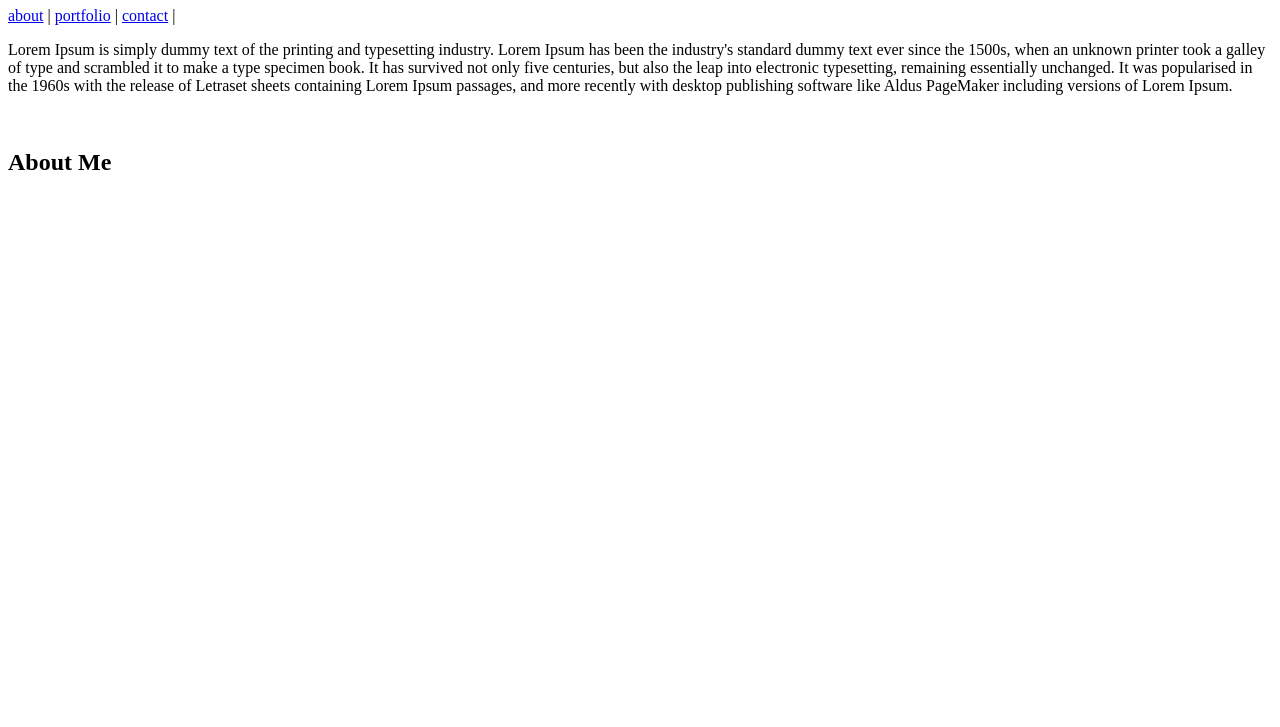
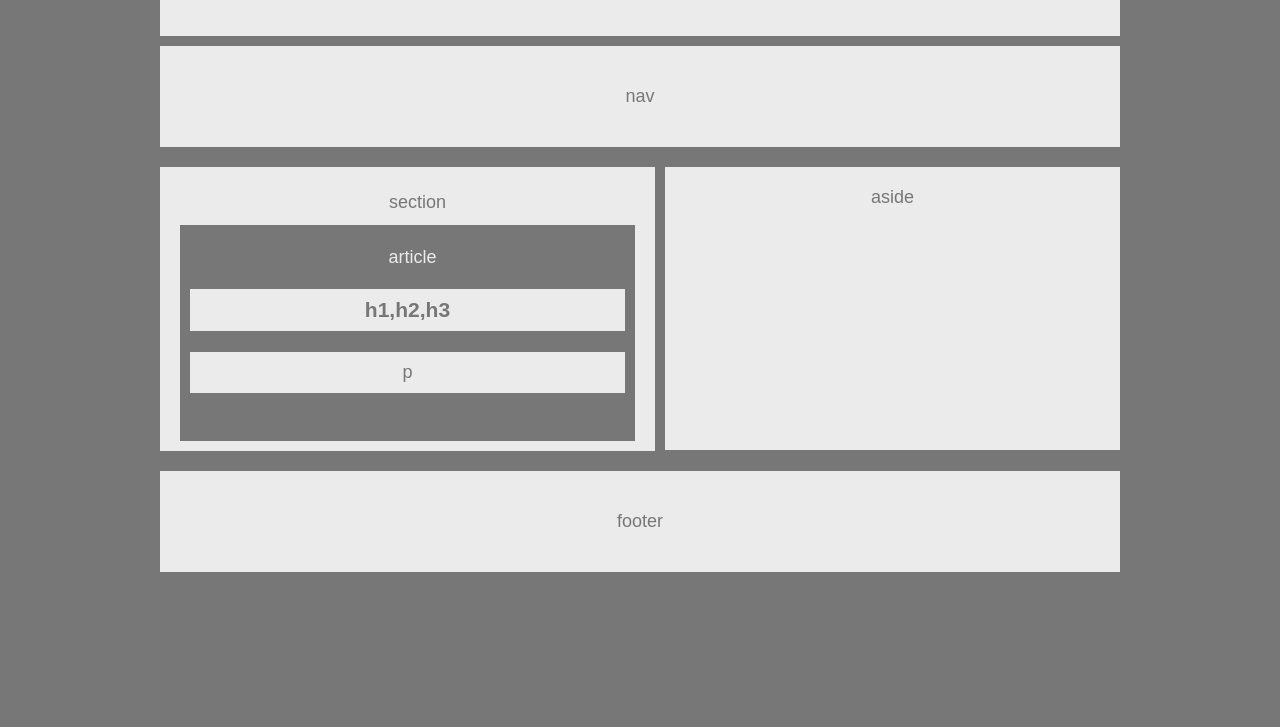
Before and after one commit to aprilbelcher/hw-Wireframe, a plain HTML site: page easy/index.html in a window 1280 px wide. Shown: the part 73-800 px from the top of the page. Drawn offline with Linux system fonts and the light colour scheme.

Commit message:
easier homework added

```diff
--- a/easy/index.html
+++ b/easy/index.html
@@ -1,29 +1,23 @@
+<!DOCTYPE html>
+<!DOCTYPE html>
+<html>
+	<head>
+		<title>Easier Layout</title>
+		<link rel="stylesheet" type="text/css" href="style.css">
+	</head>
+	<body>
+		<div id="container">
+			<header>header</header>
+			<nav>nav</nav>
+			<section>section
+				<article>article
+				<h1>h1,h2,h3</h1>
+				<p>p</p>
+				</article>
+			</section>
+			<aside>aside</aside>
+			<footer>footer</footer>
+		</div>
+	</body>
 
-	<!DOCTYPE html>
-<html>
-<head>
-    <title>Portfolio_About</title>
-    <!-- Link to your external CSS -->
-<link rel = "stylesheet"
-   type = "text/css"
-   href = "style.css" />
-
-</head>
-
-<body>
-	<h1>Your Name</h1>
-<nav>
-<a href="/about/">about</a> |
-<a href="/portfolio/">portfolio</a> |
-<a href="/contact/">contact</a> |
-
-<p>Lorem Ipsum is simply dummy text of the printing and typesetting industry. Lorem Ipsum has been the industry's standard dummy text ever since the 1500s, when an unknown printer took a galley of type and scrambled it to make a type specimen book. It has survived not only five centuries, but also the leap into electronic typesetting, remaining essentially unchanged. It was popularised in the 1960s with the release of Letraset sheets containing Lorem Ipsum passages, and more recently with desktop publishing software like Aldus PageMaker including versions of Lorem Ipsum.</p>
-
-</nav>
-
-	<br>
-	<h2>About Me</h2>
-	<img source=https://www.petfinder.com/wp-content/uploads/2012/11/91615172-find-a-lump-on-cats-skin-632x475.jpg</
-
-</body>
 </html>
--- a/easy/style.css
+++ b/easy/style.css
@@ -0,0 +1,97 @@
+* {
+	box-sizing: border-box;
+	text-align: center;
+	background-color: #777;
+
+
+}
+#container { width: 960px;
+	margin: 0 auto;
+	position: relative;
+
+
+}
+body {
+	font-family: Arial, Helvetica Neue, Helvetica, sans-serif;
+	font-size: 18px;
+}
+header {
+	background-color: #ebebeb;
+	color: #777;
+	width: 960px;
+	padding: 40px;
+	margin-bottom: 10px;
+}
+
+nav {
+	background-color: #ebebeb;
+	color: #777;
+	width: 960px;
+	padding: 40px;
+	margin-bottom: 20px;
+}
+
+section {
+	clear: both;
+	position: relative;
+	background-color: #ebebeb;
+	color: #777;
+	float: left;
+	width: 495px;
+	padding-top: 25px;
+	padding-bottom: 10px;
+	padding-left: 20px;
+	margin-bottom: 20px;
+}
+
+aside {
+	position: relative;
+	background-color: #ebebeb;
+	color: #777;
+	float: left;
+	width: 455px;
+	padding-top:20px;
+	padding-bottom: 242px;
+	margin-left: 10px;
+
+}
+
+article {
+	clear: both;
+	position: relative;
+	background-color: #777;
+	color: #ebebeb;
+	width: 455px;
+	margin-right: 10px;
+	margin-top: 12px;
+	padding-top: 22px;
+	padding-bottom: 30px;
+	padding-left: 10px;
+}
+h1 {
+	position: relative;
+	background-color: #ebebeb;
+	color: #777;
+	width: 435px;
+	padding: 9px;
+
+}
+
+p {
+	position: relative;
+	background-color: #ebebeb;
+	color: #777;
+	width: 435px;
+	padding: 10px;
+	margin-top: 9px;
+}
+
+footer {
+	clear: both;
+	background-color: #ebebeb;
+	color: #777;
+	width: 960px;
+	padding: 40px;
+	overflow:
+
+}
```
Also changed, not shown: 1 other file.
